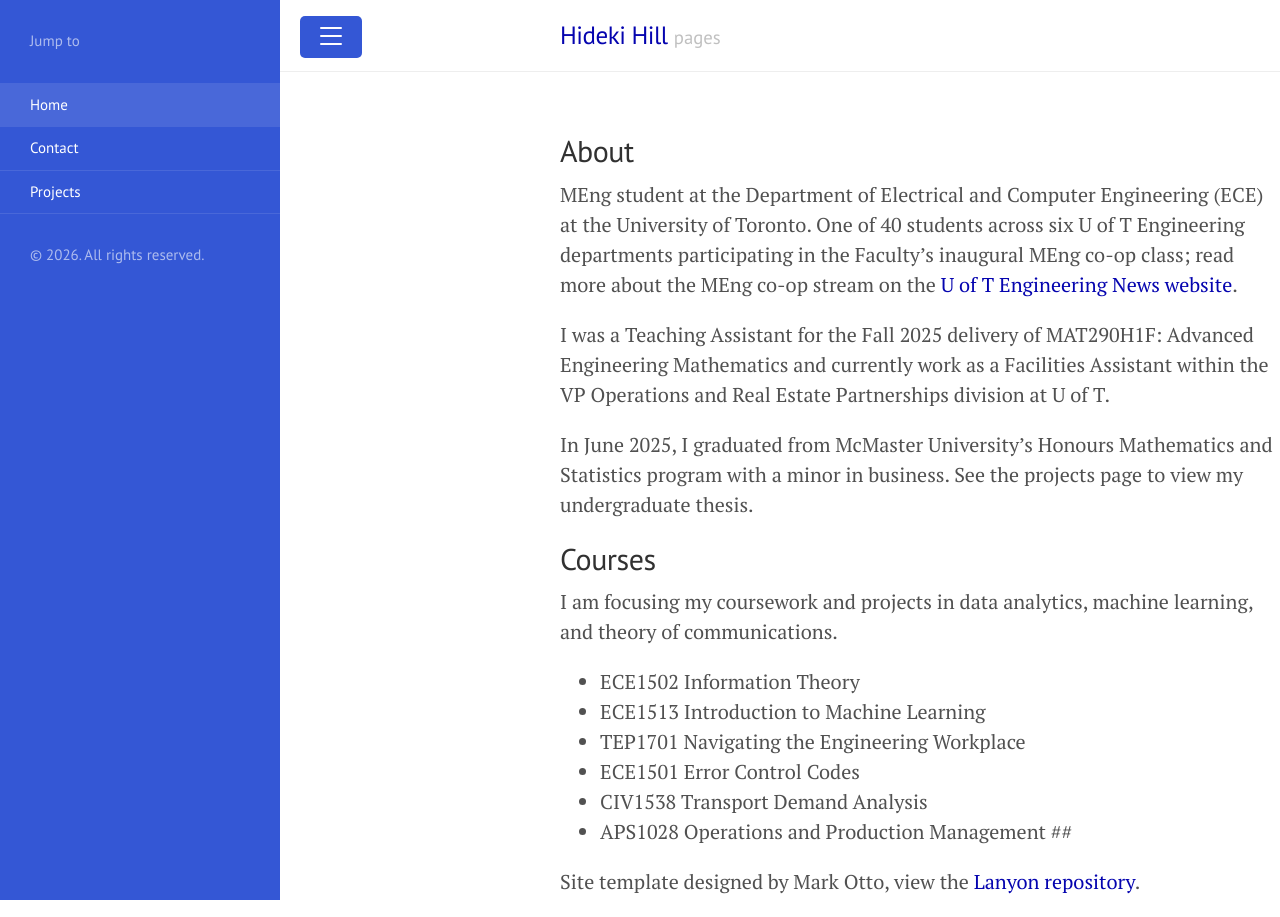
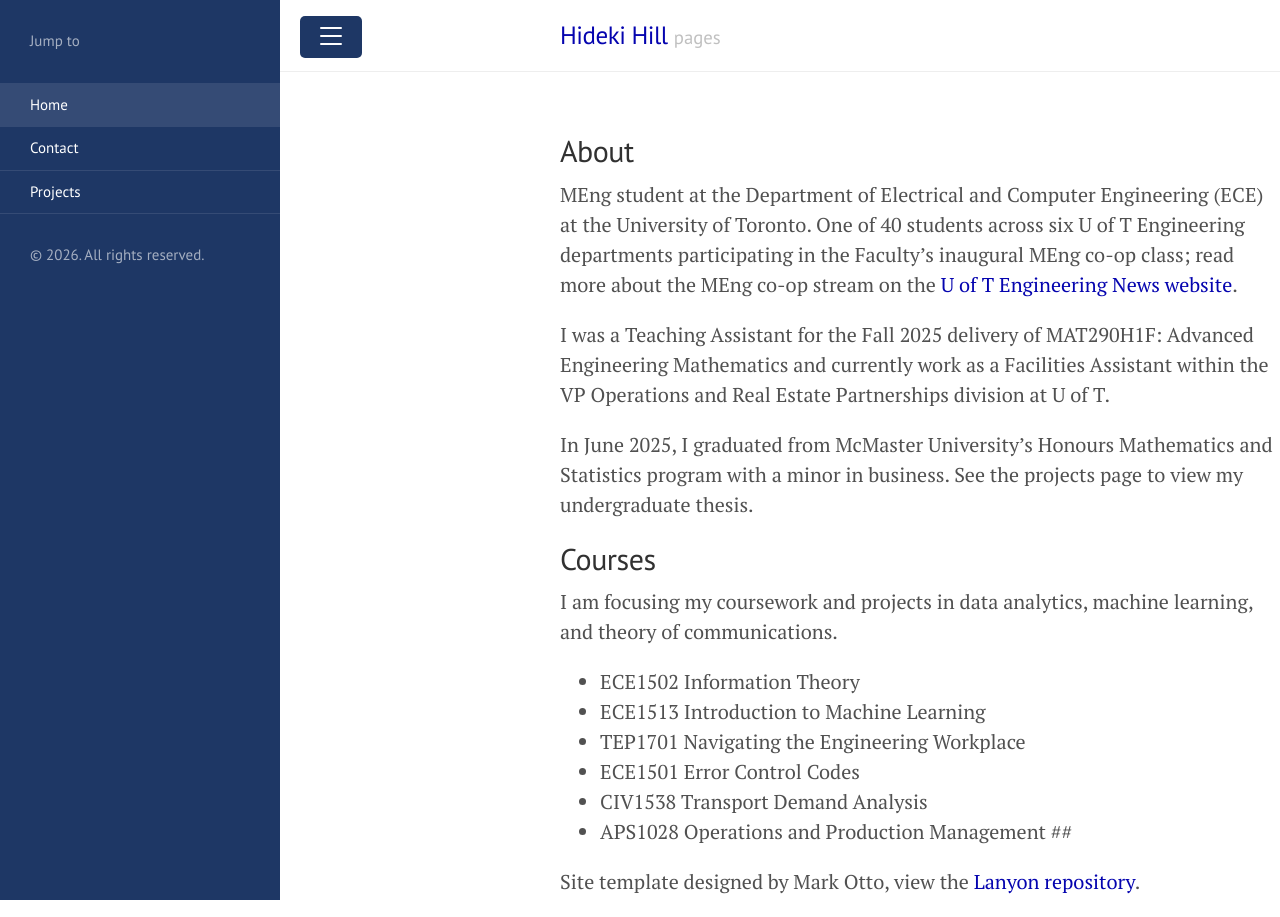
Before and after one commit to hidekihill/hidekihill.github.io, a Jekyll site: the page built from index.md, in a window 1280 px wide. Built offline with Jekyll 4.4.1, drawn with Linux system fonts in a browser that asks for light colours.

Commit message:
Update lanyon.css

```diff
--- a/public/css/lanyon.css
+++ b/public/css/lanyon.css
@@ -512,7 +512,8 @@ a.pagination-item:hover {
 .theme-base-0e .sidebar,
 .theme-base-0e .sidebar-toggle:active,
 .theme-base-0e #sidebar-checkbox:checked ~ .sidebar-toggle {
-  background-color: #3457d5;
+  /* background-color: #3457d5; */
+  background-color: #1e3765;
 }
 .theme-base-0e .container a,
 .theme-base-0e .sidebar-toggle,
```
